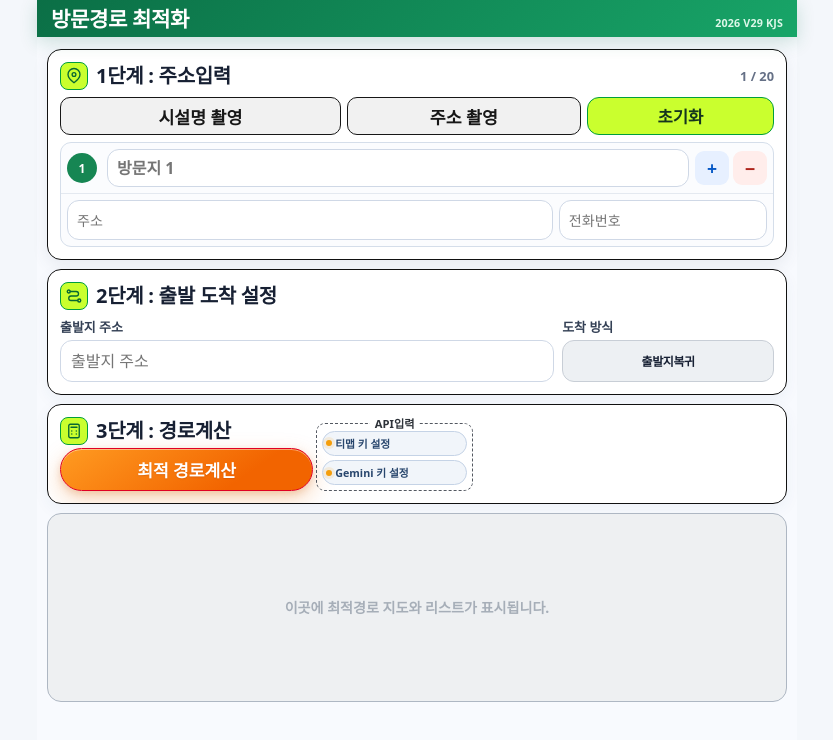
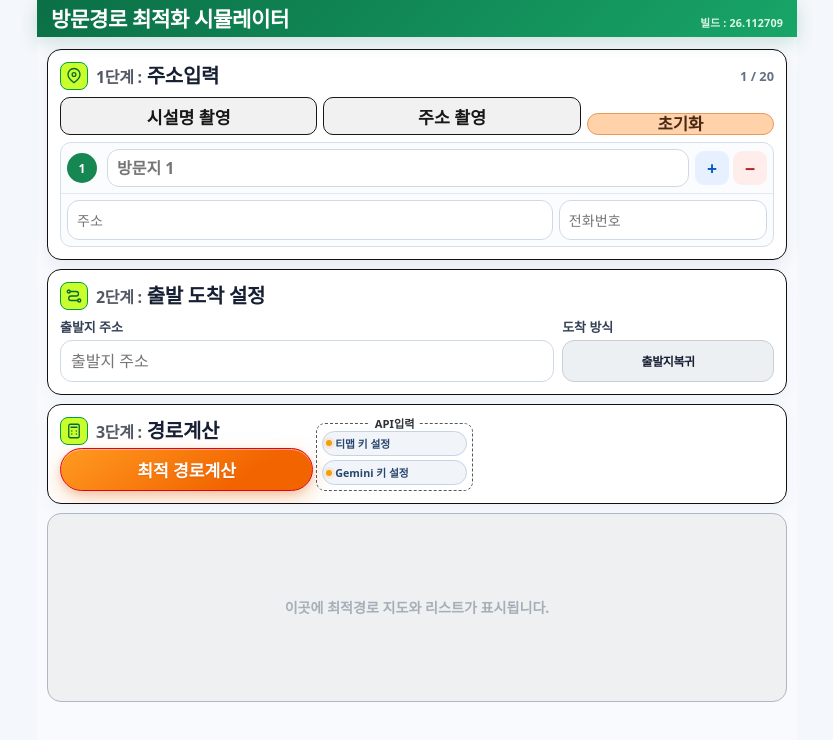
Before and after one commit to KGS777/s, a plain HTML site: page index.html in a window 1280 px wide. Shown: the whole page, without its empty margins (223-1056 px from the left). Drawn offline with nearby package versions, Linux system fonts and the light colour scheme.

Commit message:
빌드번호 변경, 디자인 개선

```diff
--- a/index.html
+++ b/index.html
@@ -4,7 +4,7 @@
   <meta charset="utf-8">
   <meta name="viewport" content="width=device-width, initial-scale=1, viewport-fit=cover">
   <meta name="theme-color" content="#0f7a4f">
-  <title>방문경로 최적화</title>
+  <title>방문경로 최적화 시뮬레이터</title>
   <link rel="stylesheet" href="https://unpkg.com/leaflet@1.9.4/dist/leaflet.css">
   <style>
     :root{
@@ -33,8 +33,8 @@
       padding:6px max(14px,env(safe-area-inset-right)) 6px max(14px,env(safe-area-inset-left));
       color:#fff;background:linear-gradient(135deg,#0b6f46,#18a568);box-shadow:0 5px 18px #116f4a30;
     }
-    .brand{display:flex;align-items:baseline;justify-content:space-between;width:100%;gap:12px;white-space:nowrap}
-    .brand h1{margin:0;font-size:1.32rem;line-height:1.2;letter-spacing:-.02em}
+    .brand{display:flex;align-items:baseline;justify-content:space-between;width:100%;gap:clamp(6px,2.8vw,12px);white-space:nowrap}
+    .brand h1{margin:0;font-size:clamp(.875rem,5vw,1.32rem);line-height:1.2;letter-spacing:-.02em}
     .brand .version{color:#ddf7e9;font-size:.67rem;font-weight:750;letter-spacing:.015em}
     .key-dot{width:8px;height:8px;border-radius:50%;background:#ffca4b;box-shadow:0 0 0 3px #ffca4b28}
     .key-dot.ready{background:#6ce9a6;box-shadow:0 0 0 3px #6ce9a628}
@@ -47,6 +47,7 @@
     .step-card{border:1px solid #111}
     .step-head{min-height:28px}
     .step-head h2{display:flex;align-items:center;gap:8px;font-size:1.25rem;font-weight:800;line-height:1.2}
+    .step-number{font-size:.8em;color:#535964}
     .step-icon{width:28px;height:28px;flex:none;padding:4px;border:1px solid var(--accent-green);border-radius:8px;color:#086832;background:var(--fluorescent);fill:none;stroke:currentColor;stroke-width:1.8;stroke-linecap:round;stroke-linejoin:round}
     .count{font-size:.8rem;color:var(--muted);font-weight:700}
     label{display:block;margin:0 0 4px;font-size:.81rem;font-weight:800;color:#344055}
@@ -63,10 +64,11 @@
     .custom-end{grid-column:1/-1}
     .btn{border:0;border-radius:12px;min-height:45px;padding:0 14px;font-weight:800;cursor:pointer}
     .btn:disabled{opacity:.55;cursor:wait}
-    .btn-text{min-height:32px;border:1px solid var(--accent-green);color:#15351e;background:var(--fluorescent);font-size:.8rem}
-    .photo-capture-actions{display:grid;grid-template-columns:minmax(min-content,1.2fr) minmax(min-content,1fr) minmax(min-content,.8fr);gap:6px;margin-bottom:7px}
+    .btn-text{min-height:32px;border:1px solid #e8995c;color:#4a2816;background:#ffd2a9;font-size:.8rem}
+    .photo-capture-actions{display:grid;grid-template-columns:repeat(2,minmax(0,1.1fr)) minmax(min-content,.8fr);gap:6px;margin-bottom:7px}
     .photo-capture-actions button{min-height:38px;padding:0 4px;white-space:nowrap}
-    .photo-capture-actions .btn-text{font-size:1.04rem}
+    .photo-capture-actions .photo-capture-button{padding-inline:1px}
+    .photo-capture-actions .btn-text{align-self:end;min-height:0;font-size:1.04rem;line-height:1.2}
     .photo-capture-button{border:1px solid #171717;border-radius:10px;color:#171717;background:#f1f1f1;font-size:1.079rem;font-weight:750}
     .photo-capture-button:active{background:#dedede}
     .route-actions{display:grid;grid-template-columns:minmax(0,1.68fr) minmax(100px,1fr);grid-template-rows:auto max-content;gap:3px 6px;align-items:end;max-width:410px}
@@ -251,7 +253,7 @@
       .api-key-button{font-size:.65rem;letter-spacing:-.02em}
     }
     @media(min-width:620px){
-      main{padding-top:12px}.brand h1{font-size:1.32rem}
+      main{padding-top:12px}
     }
     @media(prefers-reduced-motion:reduce){*{scroll-behavior:auto!important;transition:none!important}}
   </style>
@@ -260,8 +262,8 @@
   <div class="app">
     <header class="topbar">
       <div class="brand">
-        <h1>방문경로 최적화</h1>
-        <span class="version">2026 V29 KJS</span>
+        <h1>방문경로 최적화 시뮬레이터</h1>
+        <span class="version">빌드 : 26.112709</span>
       </div>
     </header>
 
@@ -269,7 +271,7 @@
       <section class="card step-card visit-card">
         <div class="card-body">
           <div class="section-head step-head">
-            <h2><svg class="step-icon" viewBox="0 0 24 24" aria-hidden="true" focusable="false"><path d="M20 10c0 5-8 11-8 11S4 15 4 10a8 8 0 1 1 16 0Z"/><circle cx="12" cy="10" r="2.5"/></svg><span>1단계 : 주소입력</span></h2>
+            <h2><svg class="step-icon" viewBox="0 0 24 24" aria-hidden="true" focusable="false"><path d="M20 10c0 5-8 11-8 11S4 15 4 10a8 8 0 1 1 16 0Z"/><circle cx="12" cy="10" r="2.5"/></svg><span><span class="step-number">1단계 :</span> 주소입력</span></h2>
             <span class="count" id="addressCount">0 / 20</span>
           </div>
           <div class="photo-capture-actions">
@@ -284,7 +286,7 @@
 
       <section class="card step-card">
         <div class="card-body">
-          <div class="section-head step-head"><h2><svg class="step-icon" viewBox="0 0 24 24" aria-hidden="true" focusable="false"><circle cx="5" cy="6" r="2"/><circle cx="19" cy="18" r="2"/><path d="M7 6h8a3 3 0 0 1 0 6H8a3 3 0 0 0 0 6h9"/></svg><span>2단계 : 출발 도착 설정</span></h2></div>
+          <div class="section-head step-head"><h2><svg class="step-icon" viewBox="0 0 24 24" aria-hidden="true" focusable="false"><circle cx="5" cy="6" r="2"/><circle cx="19" cy="18" r="2"/><path d="M7 6h8a3 3 0 0 1 0 6H8a3 3 0 0 0 0 6h9"/></svg><span><span class="step-number">2단계 :</span> 출발 도착 설정</span></h2></div>
           <div class="inline-grid">
             <div class="field">
               <label for="startAddress">출발지 주소</label>
@@ -308,7 +310,7 @@
       <section class="card step-card">
         <div class="card-body">
           <div class="route-actions">
-            <div class="section-head step-head"><h2><svg class="step-icon" viewBox="0 0 24 24" aria-hidden="true" focusable="false"><rect x="5" y="3" width="14" height="18" rx="2"/><path d="M8 7h8m-7 5h.1m5.9 0h.1M9 16h.1m5.9 0h.1"/></svg><span>3단계 : 경로계산</span></h2></div>
+            <div class="section-head step-head"><h2><svg class="step-icon" viewBox="0 0 24 24" aria-hidden="true" focusable="false"><rect x="5" y="3" width="14" height="18" rx="2"/><path d="M8 7h8m-7 5h.1m5.9 0h.1M9 16h.1m5.9 0h.1"/></svg><span><span class="step-number">3단계 :</span> 경로계산</span></h2></div>
             <button class="btn btn-primary" id="calculate" type="button">최적 경로계산</button>
             <fieldset class="api-key-group">
               <legend>API입력</legend>
```
